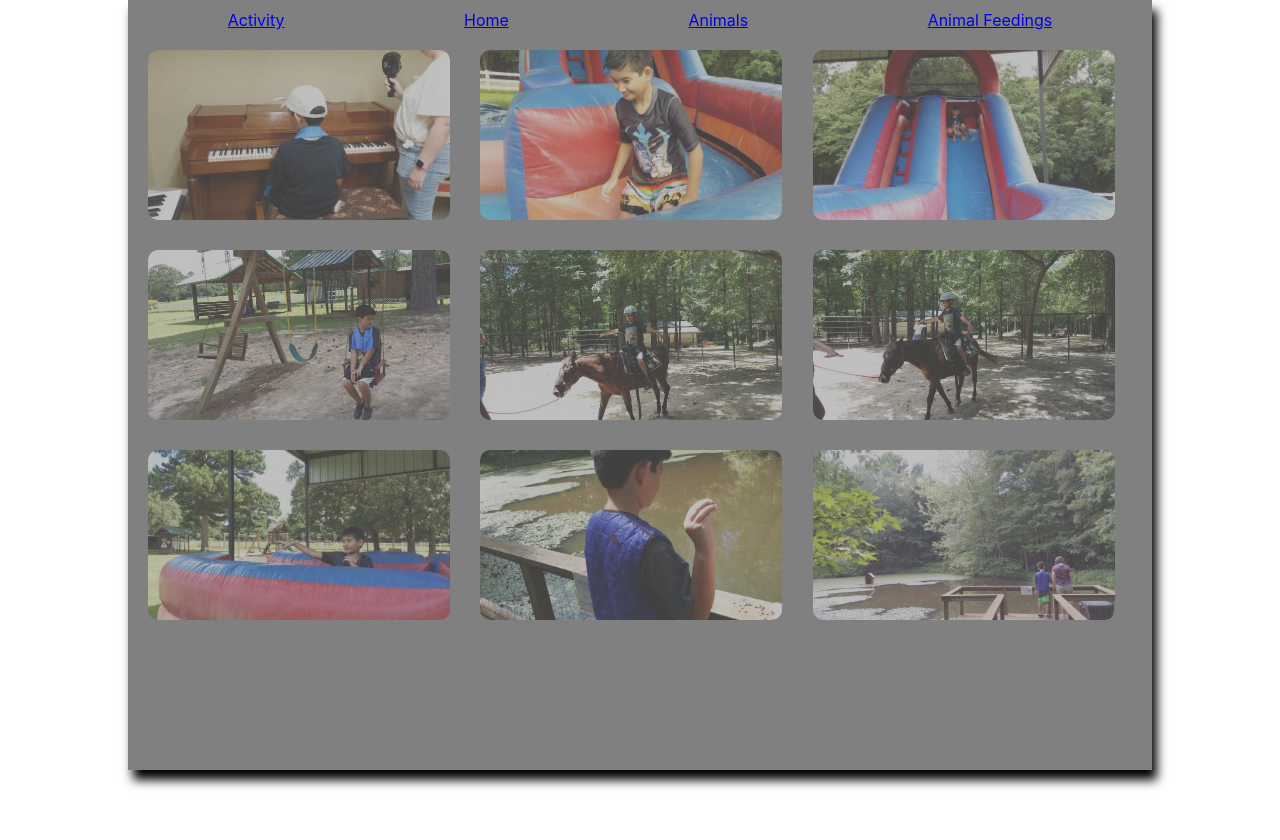
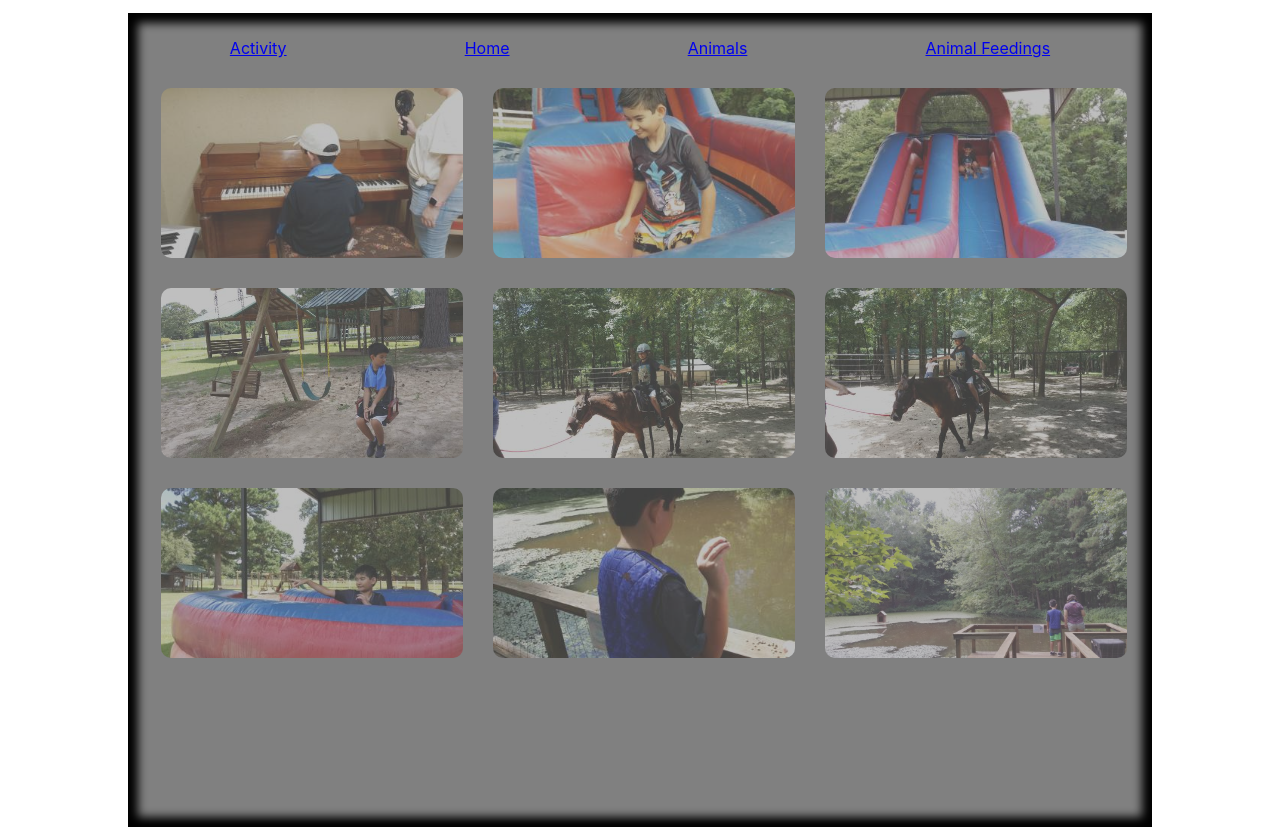
Before and after one commit to justin0979/elijahs-retreat-experience, a React (Create React App) app: page /elijahs-retreat-experience/activity in a window 1280 px wide. Before the commit the page ends 800 px from the top, so only its background shows below. Built offline with nearby package versions, Linux system fonts and the light colour scheme.

Commit message:
adjusted padding and added inset to app container

```diff
--- a/src/components/Activity/Activity.scss
+++ b/src/components/Activity/Activity.scss
@@ -4,10 +4,12 @@
   grid-gap: 1%;
   position: relative;
   margin: 0 auto;
+  padding: 1%;
 }
 
 @media screen and (max-width: 75rem) {
   .pictureList {
     grid-template-columns: 1fr;
+    padding: 4% 0;
   }
 }
--- a/src/components/App.js
+++ b/src/components/App.js
@@ -10,10 +10,13 @@ import Scroll from './Scroll';
 import entryPic from './erePictures/entry.jpg';
 
 const hi = () => {
-  return <div><h1>Home Page</h1>
-    <img alt='Entry Sign' src={entryPic} />
-    <p>This page is under construction</p>
-    <p>The Activity and Animal links do have pictures though.</p></div>;
+  return (
+    <div>
+      <h1>Home Page</h1>
+      <img alt="Entry Sign" src={entryPic} />
+      <p>This page is under construction</p>
+    </div>
+  );
 };
 
 const App = () => {
@@ -26,7 +29,11 @@ const App = () => {
           <Route path="/elijahs-retreat-experience" exact component={hi} />
           <Route path="/elijahs-retreat-experience/activity" exact component={Activity} />
           <Route path="/elijahs-retreat-experience/animals" exact component={Animals} />
-          <Route path="/elijahs-retreat-experience/animalfeed" exact component={AnimalFeed} />
+          <Route
+            path="/elijahs-retreat-experience/animalfeed"
+            exact
+            component={AnimalFeed}
+          />
         </Scroll>
       </BrowserRouter>
     </div>
--- a/src/components/App.scss
+++ b/src/components/App.scss
@@ -1,8 +1,8 @@
 .container {
-  margin: 0 10%;
+  margin: 1% 10%;
+  padding: 2% 1% 3% 1%;
   background-color: grey;
   text-align: center;
   height: auto;
-  padding: 1rem;
-  box-shadow: .5rem 1rem 1rem black;
+  box-shadow: inset 1rem 1rem 1rem black, inset -1rem -1rem 1rem black;
 }
```
